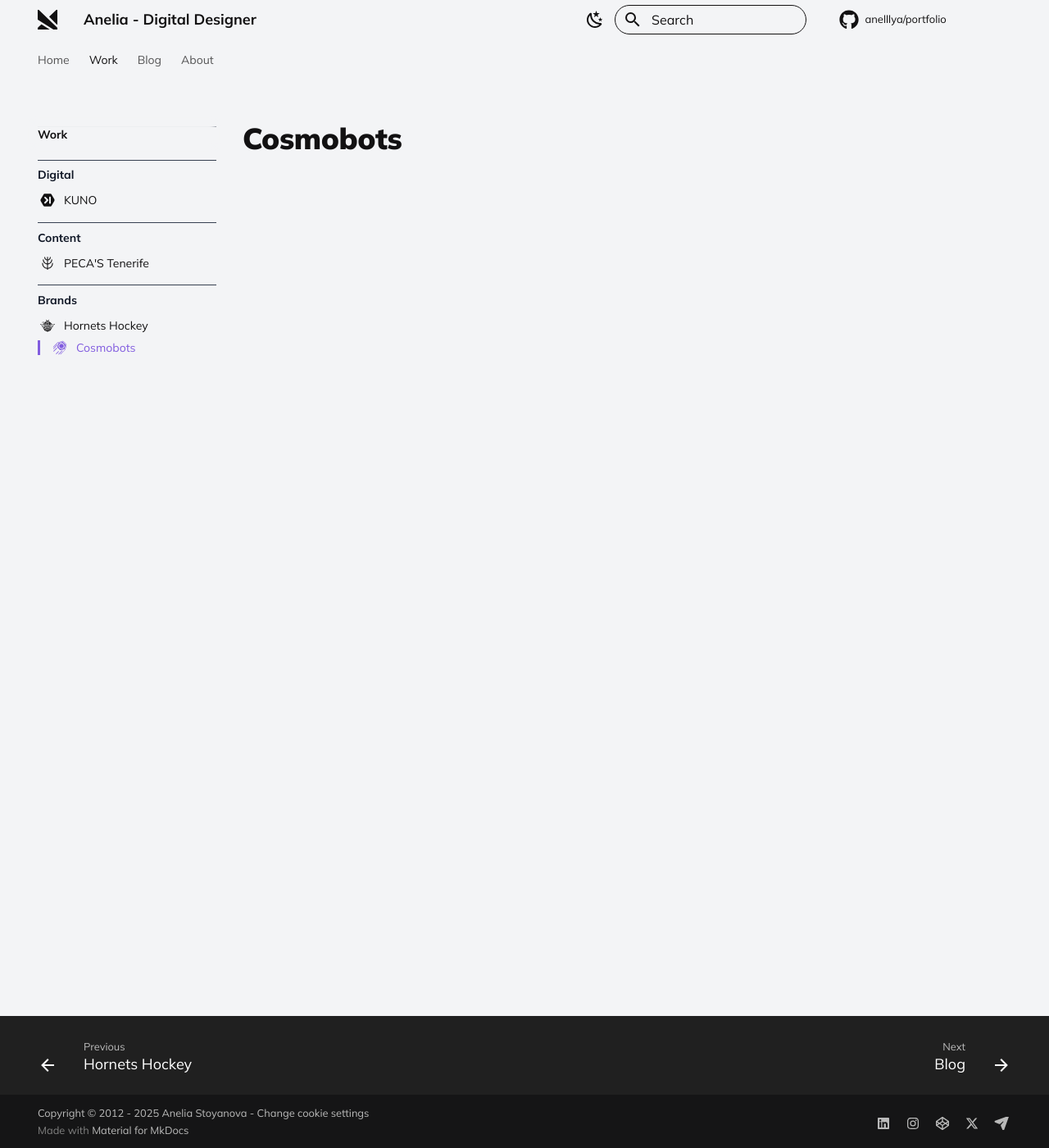
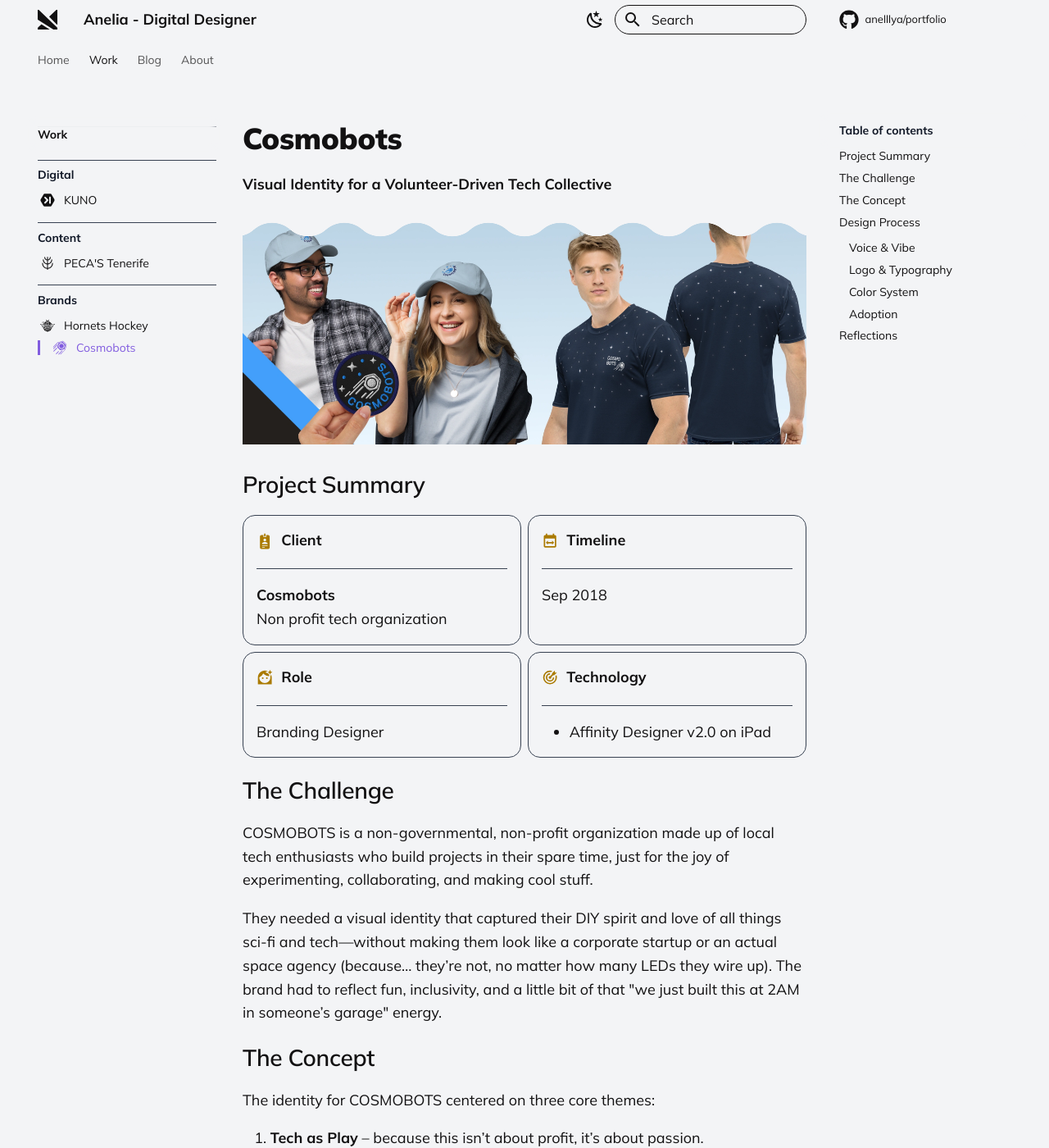
Before and after one commit to anelllya/portfolio, an MkDocs documentation site: the page built from docs/work/brands/cosmo-bots.md, in a window 1280 px wide and 1400 px high. Shown: the whole window at 82% size. Built offline with MkDocs 1.6.1 and Material for MkDocs 9.7.7, drawn with Linux system fonts in a browser that asks for light colours; comment, search, counter and statistics services are not loaded; some of the changed text lies outside the part shown.

Commit message:
Cosmobots updates

```diff
--- a/docs/stylesheets/extra.css
+++ b/docs/stylesheets/extra.css
@@ -231,6 +231,7 @@ input {
 
 .md-typeset h3 {
   font-weight: 500;
+  margin: 1rem 0 .64em;
 }
 
 #anelialogo path {
@@ -284,6 +285,7 @@ input {
 
 .md-typeset h2 {
   font-weight: 600;
+  margin: 1rem 0 .64em;
 }
 
 .newLine {
--- a/docs/work/brands/cosmo-bots.md
+++ b/docs/work/brands/cosmo-bots.md
@@ -4,3 +4,83 @@ title: Cosmobots
 ---
 
 # Cosmobots
+
+**Visual Identity for a Volunteer-Driven Tech Collective**
+
+![cosmobots portada](../../img/cosmobots/cosmobot-header.webp){ .postCover }
+
+## Project Summary
+
+<div class="grid cards" markdown>
+
+-   :material-badge-account:{ .middle .iconSummary }  __Client__
+
+    ---
+
+    **Cosmobots** <br>
+    Non profit tech organization
+
+-   :material-calendar-expand-horizontal:{ .middle .iconSummary }  __Timeline__
+
+    ---
+
+    Sep 2018 <br>
+
+-   :material-face-woman-shimmer:{ .middle .iconSummary }  __Role__
+
+    ---
+
+    Branding Designer
+
+-   :material-bullseye-arrow:{ .middle .iconSummary }  __Technology__
+
+    ---
+
+    - Affinity Designer v2.0 on iPad
+
+
+</div>
+
+## The Challenge
+
+COSMOBOTS is a non-governmental, non-profit organization made up of local tech enthusiasts who build projects in their spare time, just for the joy of experimenting, collaborating, and making cool stuff.
+
+They needed a visual identity that captured their DIY spirit and love of all things sci-fi and tech—without making them look like a corporate startup or an actual space agency (because… they’re not, no matter how many LEDs they wire up). The brand had to reflect fun, inclusivity, and a little bit of that "we just built this at 2AM in someone’s garage" energy.
+
+## The Concept
+
+The identity for COSMOBOTS centered on three core themes:
+
+1. **Tech as Play** – because this isn’t about profit, it’s about passion.
+2. **Community** – it's a group of like-minded humans (not bots) with a shared love for invention.
+3. **Space Weirdness** – because space themes are just cooler, obviously.
+
+The brand needed to look like it was created by people who solder for fun and could casually build a Mars rover out of scrap parts if they had a weekend and a lot of coffee.
+
+## Design Process
+
+![Cosmobots System Colors](../../img/cosmobots/cosmobots-logo.webp)
+
+### Voice & Vibe
+The tone of the COSMOBOTS identity reflects the group’s purpose: dedicated, collaborative, and quietly ambitious. This isn’t about commercial flash, it’s about the passion for building tech projects that benefit local institutions and communities. The voice is practical and respectful, with a subtle nod to innovation through its symbolism.
+
+### Logo & Typography
+The visual identity was built around a single, strong symbol: a **comet** fused with a **bolt**. This combination captures both motion (progress, momentum) and engineering (building, fixing, creating). The mark is simple and versatile, easy to apply across different contexts—from app splash screens to documentation headers.
+
+### Color System
+
+![Cosmobots System Colors](../../img/cosmobots/cosmobots-colors.webp)
+
+The COSMOBOTS logo deliberately avoids a full color palette. It stays clean and utilitarian with a light blue and dark gray combination:
+
+- Light Blue for clarity, openness, and calm innovation
+- Dark Gray for structure, balance, and technical focus
+
+This minimalist use of color reinforces the collective’s values, function and community.
+
+### Adoption
+Once finalized, the branding was embraced by all members of the collective. The mark began appearing across code repositories, local project UIs, documentation, and team communications. Its simplicity made it easy to implement, and its symbolism created a shared visual language for contributors, regardless of project type or technical background.
+
+## Reflections
+
+COSMOBOTS reminded me why I love branding, not to sell something, but to celebrate it. It was a chance to design for people who are driven not by profit, but by curiosity. And it turns out, a group of semi-chaotic tech volunteers can have stronger brand vibes than most actual tech companies. Who would've thought?!
```
Also changed, not shown: docs/about.md (+1 -1 lines), docs/work/digital/kuno.md (+2 -0 lines), docs/img/cosmobots/cosmobot-header.webp (added), docs/img/cosmobots/cosmobots-colors.webp (added), docs/img/cosmobots/cosmobots-logo.webp (added), docs/img/favicon.png.
